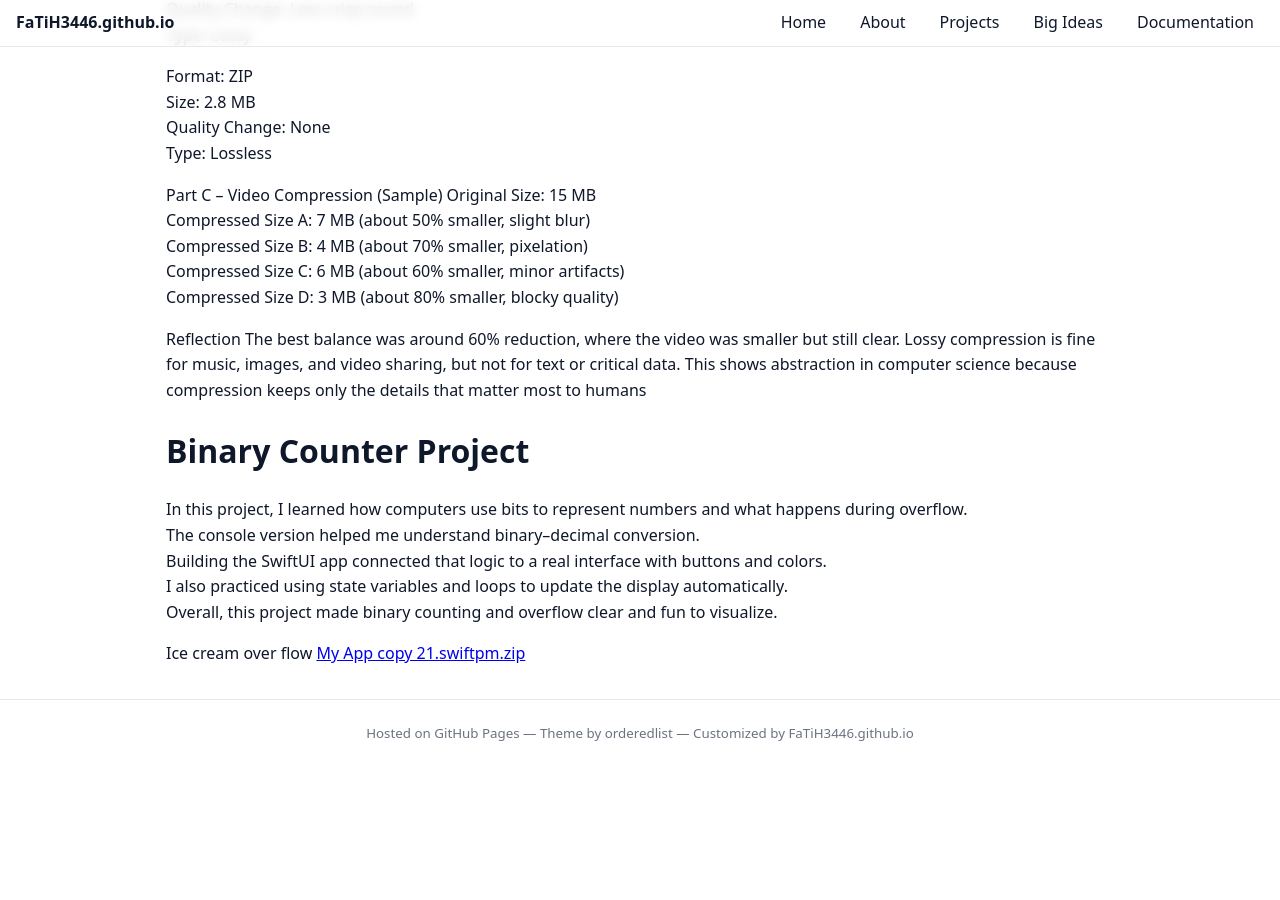
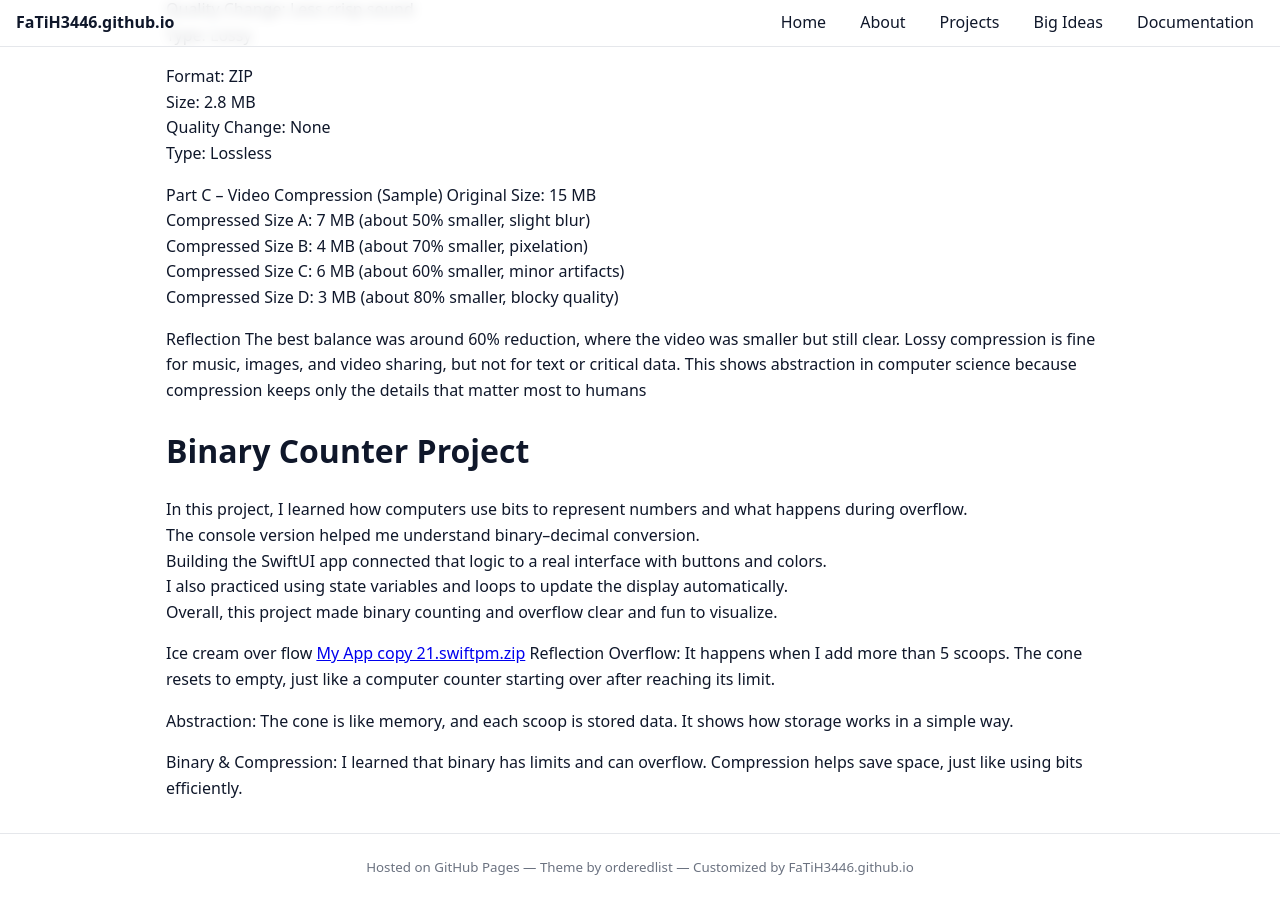
Before and after one commit to FaTiH3446/FaTiH3446.github.io, a Jekyll site: the page built from project.md, in a window 1280 px wide and 900 px high, scrolled down 9785 px. Built offline with Jekyll 4.4.1, drawn with Linux system fonts in a browser that asks for light colours; before the commit the page ends 10551 px from its top, so only the background shows below that.

Commit message:
Update project.md

```diff
--- a/project.md
+++ b/project.md
@@ -456,3 +456,12 @@ Overall, this project made binary counting and overflow clear and fun to visuali
 
 Ice cream  over flow
 [My App copy 21.swiftpm.zip](https://github.com/user-attachments/files/23064188/My.App.copy.21.swiftpm.zip)
+Reflection
+Overflow:
+It happens when I add more than 5 scoops. The cone resets to empty, just like a computer counter starting over after reaching its limit.
+
+Abstraction:
+The cone is like memory, and each scoop is stored data. It shows how storage works in a simple way.
+
+Binary & Compression:
+I learned that binary has limits and can overflow. Compression helps save space, just like using bits efficiently.
```
